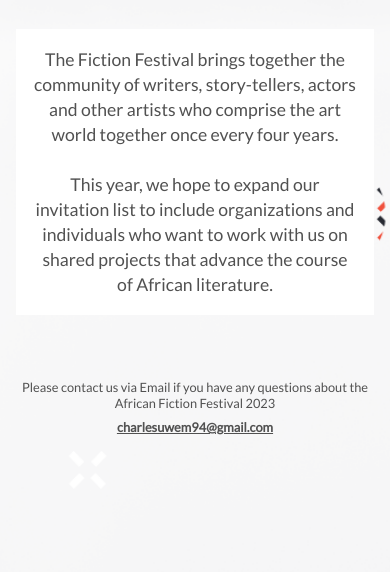
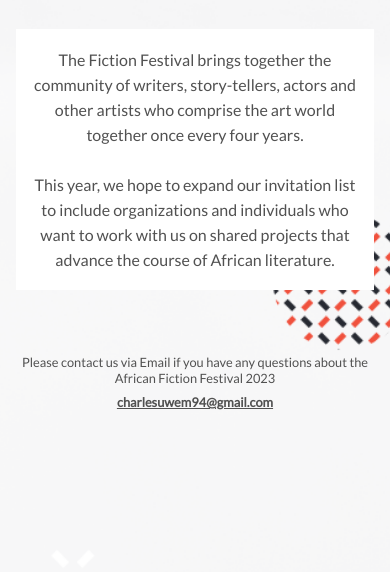
Before and after one commit to forLoop94/Conference_Page, a plain HTML site: page index2.html in a window 390 px wide. Shown: the part 272-844 px from the top of the page. Drawn offline with Linux system fonts and the light colour scheme.

Commit message:
Adjust font-size and viewport height for header section in mobile version

```diff
--- a/styles.css
+++ b/styles.css
@@ -67,7 +67,7 @@ header {
   background-repeat: no-repeat;
   background-size: cover;
   background-attachment: scroll;
-  height: 110vh;
+  height: 125vh;
 }
 
 .headline-section {
@@ -110,11 +110,11 @@ h1 {
 }
 
 .mobile-font {
-  font-size: 1.1rem;
+  font-size: 1rem;
 }
 
 .about-main-paragraph {
-  margin: 2rem 0 4rem 0;
+  margin: 2rem 0rem 4rem 0rem;
   background-color: white;
 }
 
```
